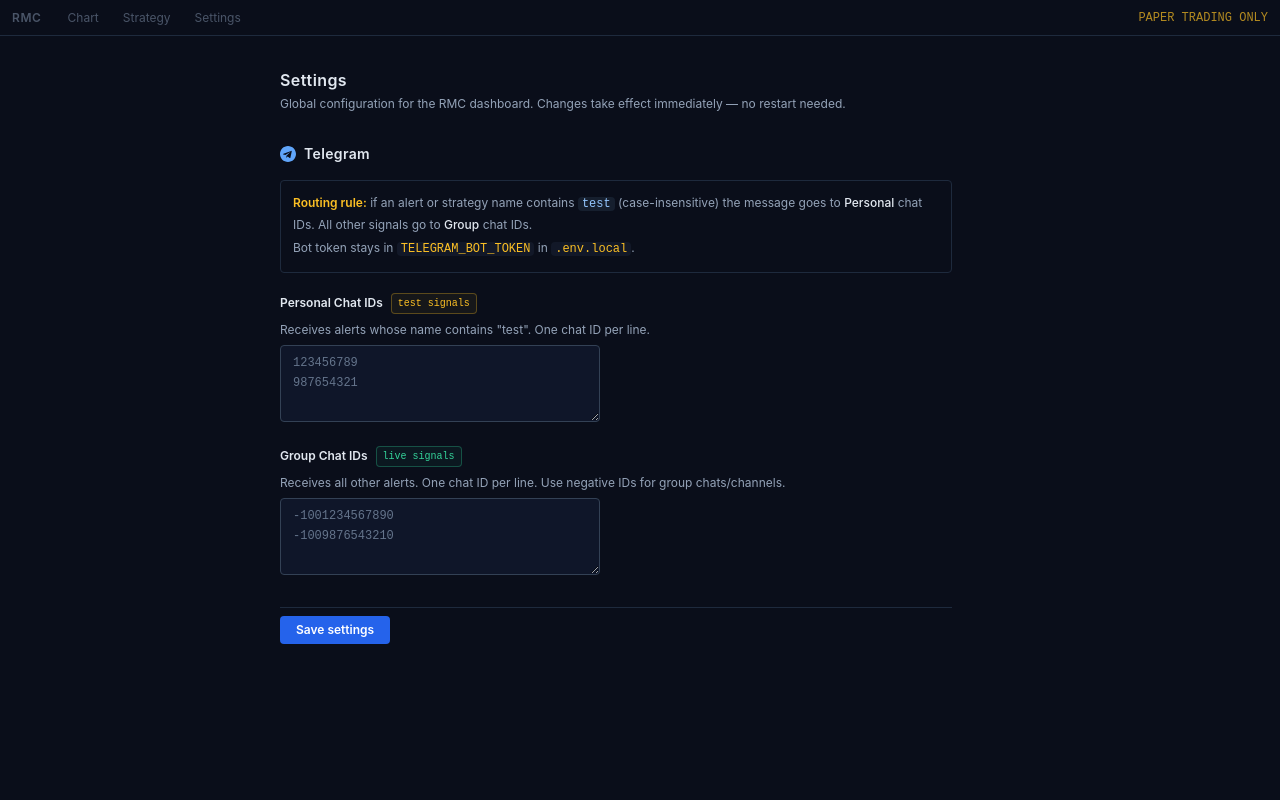
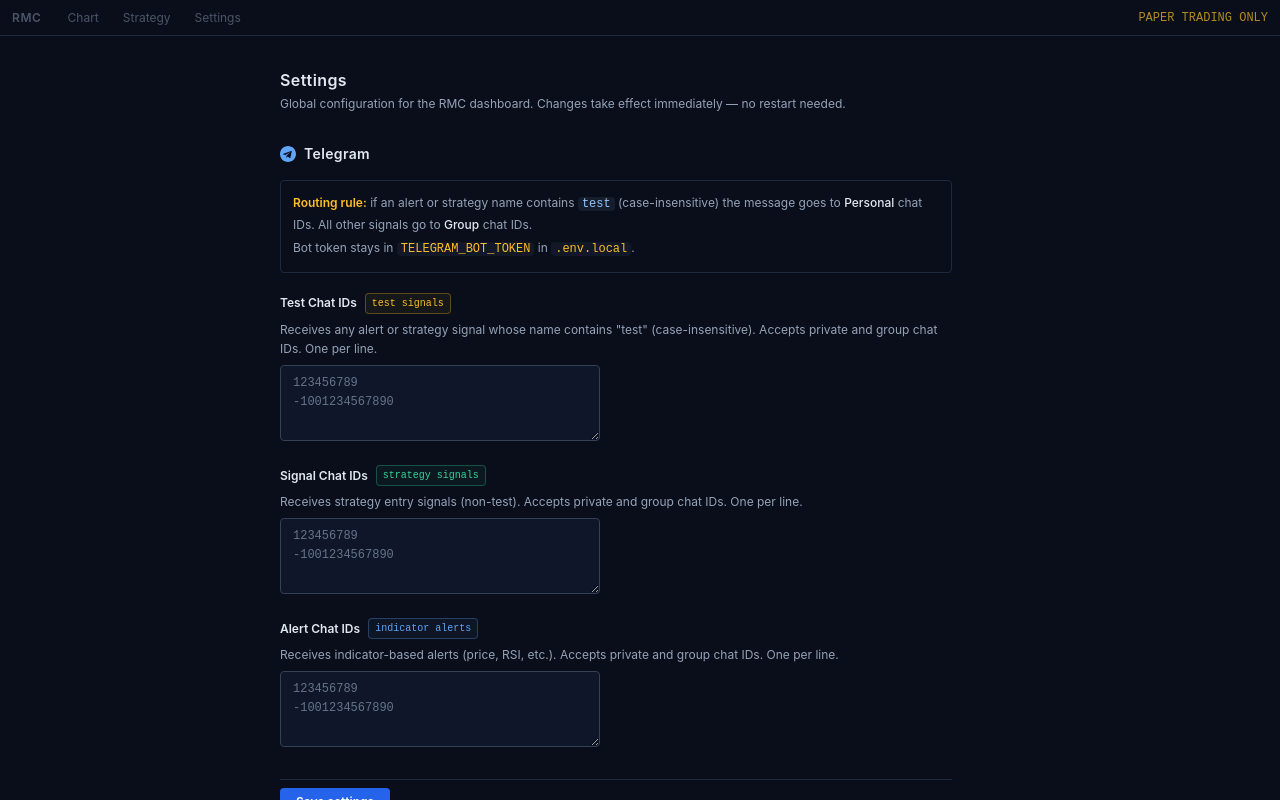
Before and after one commit to thienkyo/RMC_crypto_offical, a Next.js app: page /settings in a window 1280 px wide. Built offline with nearby package versions, Linux system fonts and the light colour scheme; no server answers; the database is empty.

Commit message:
feat: add telegram_alert_chat_id configuration and update UI with explanatory chart marker documentation

```diff
--- a/src/app/api/cron/check-alerts/route.ts
+++ b/src/app/api/cron/check-alerts/route.ts
@@ -56,7 +56,7 @@ async function runCheckAlerts(): Promise<Response> {
       console.error('[cron:check-alerts] Failed to log alert history:', err);
     }
 
-    const telegramResult = await sendTelegramAlert(evalResult.message, evalResult.rule.name);
+    const telegramResult = await sendTelegramAlert(evalResult.message, evalResult.rule.name, 'alert');
     if (telegramResult.ok) {
       if (historyEntry) {
         await markAlertDelivered(historyEntry.id).catch((err) =>
--- a/src/app/api/settings/route.ts
+++ b/src/app/api/settings/route.ts
@@ -5,6 +5,7 @@ import { db } from '@/lib/db/client';
 const ALLOWED_KEYS = [
   'telegram_personal_chat_id',
   'telegram_group_chat_id',
+  'telegram_alert_chat_id',
 ] as const;
 
 export type SettingKey = (typeof ALLOWED_KEYS)[number];
@@ -13,6 +14,7 @@ export type SettingKey = (typeof ALLOWED_KEYS)[number];
 export interface AppSettings {
   telegram_personal_chat_id: string | null;
   telegram_group_chat_id:    string | null;
+  telegram_alert_chat_id:    string | null;
 }
 
 // ── GET /api/settings ─────────────────────────────────────────────────────────
@@ -30,6 +32,7 @@ export async function GET() {
     const settings: AppSettings = {
       telegram_personal_chat_id: map['telegram_personal_chat_id'] ?? null,
       telegram_group_chat_id:    map['telegram_group_chat_id']    ?? null,
+      telegram_alert_chat_id:    map['telegram_alert_chat_id']    ?? null,
     };
 
     return NextResponse.json(settings);
--- a/src/components/settings/SettingsForm.tsx
+++ b/src/components/settings/SettingsForm.tsx
@@ -16,13 +16,15 @@ type SaveState = 'idle' | 'saving' | 'saved' | 'error';
 export function SettingsForm({ initial }: Props) {
   const [personalIds, setPersonalIds] = useState(initial.telegram_personal_chat_id ?? '');
   const [groupIds,    setGroupIds]    = useState(initial.telegram_group_chat_id    ?? '');
+  const [alertIds,    setAlertIds]    = useState(initial.telegram_alert_chat_id    ?? '');
   const [saveState,   setSaveState]   = useState<SaveState>('idle');
   const [errorMsg,    setErrorMsg]    = useState('');
   const [, startTransition]           = useTransition();
 
   const isDirty =
     personalIds !== (initial.telegram_personal_chat_id ?? '') ||
-    groupIds    !== (initial.telegram_group_chat_id    ?? '');
+    groupIds    !== (initial.telegram_group_chat_id    ?? '') ||
+    alertIds    !== (initial.telegram_alert_chat_id    ?? '');
 
   async function handleSave() {
     setSaveState('saving');
@@ -35,6 +37,7 @@ export function SettingsForm({ initial }: Props) {
         body: JSON.stringify({
           telegram_personal_chat_id: personalIds,
           telegram_group_chat_id:    groupIds,
+          telegram_alert_chat_id:    alertIds,
         }),
       });
 
@@ -84,26 +87,37 @@ export function SettingsForm({ initial }: Props) {
 
         <div className="flex flex-col gap-6">
 
-          {/* Personal chat IDs */}
+          {/* Test chat IDs */}
           <ChatIdField
-            label="Personal Chat IDs"
+            label="Test Chat IDs"
             badge="test signals"
             badgeColor="text-amber-400 border-amber-400/30 bg-amber-400/5"
-            hint='Receives alerts whose name contains "test". One chat ID per line.'
+            hint='Receives any alert or strategy signal whose name contains "test" (case-insensitive). Accepts private and group chat IDs. One per line.'
             value={personalIds}
             onChange={setPersonalIds}
-            placeholder={'123456789\n987654321'}
+            placeholder={'123456789\n-1001234567890'}
           />
 
-          {/* Group chat IDs */}
+          {/* Signal chat IDs */}
           <ChatIdField
-            label="Group Chat IDs"
-            badge="live signals"
+            label="Signal Chat IDs"
+            badge="strategy signals"
             badgeColor="text-emerald-400 border-emerald-400/30 bg-emerald-400/5"
-            hint="Receives all other alerts. One chat ID per line. Use negative IDs for group chats/channels."
+            hint="Receives strategy entry signals (non-test). Accepts private and group chat IDs. One per line."
             value={groupIds}
             onChange={setGroupIds}
-            placeholder={'-1001234567890\n-1009876543210'}
+            placeholder={'123456789\n-1001234567890'}
+          />
+
+          {/* Alert chat IDs */}
+          <ChatIdField
+            label="Alert Chat IDs"
+            badge="indicator alerts"
+            badgeColor="text-blue-400 border-blue-400/30 bg-blue-400/5"
+            hint="Receives indicator-based alerts (price, RSI, etc.). Accepts private and group chat IDs. One per line."
+            value={alertIds}
+            onChange={setAlertIds}
+            placeholder={'123456789\n-1001234567890'}
           />
 
         </div>
--- a/src/lib/alerts/telegram.ts
+++ b/src/lib/alerts/telegram.ts
@@ -37,42 +37,66 @@ export interface TelegramSendResult {
  *
  * Returns ok:true as long as at least one delivery succeeded. Never throws.
  */
+/**
+ * Send an HTML-mode message, routing to the appropriate chat IDs.
+ *
+ * Routing priority (highest first):
+ *   1. Name contains "test" (case-insensitive) → Test chat IDs
+ *   2. channel === 'alert'                     → Alert chat IDs
+ *   3. channel === 'signal' (default)          → Signal chat IDs
+ *
+ * Returns ok:true as long as at least one delivery succeeded. Never throws.
+ */
 export async function sendTelegramAlert(
   text:       string,
   targetName: string,
+  channel:    'signal' | 'alert' = 'signal',
 ): Promise<TelegramSendResult> {
   if (!BOT_TOKEN) {
     return { ok: false, error: 'TELEGRAM_BOT_TOKEN not set in .env.local' };
   }
 
   // ── Load chat IDs from DB ─────────────────────────────────────────────────
-  let personalIds: string[] = [];
-  let groupIds:    string[] = [];
+  let testIds:   string[] = [];
+  let signalIds: string[] = [];
+  let alertIds:  string[] = [];
   try {
     const { rows } = await db.query<{ key: string; value: string | null }>(
       `SELECT key, value FROM settings
-       WHERE key IN ('telegram_personal_chat_id', 'telegram_group_chat_id')`,
+       WHERE key IN ('telegram_personal_chat_id', 'telegram_group_chat_id', 'telegram_alert_chat_id')`,
     );
-    const map = Object.fromEntries(rows.map((r) => [r.key, r.value]));
-    personalIds = parseChatIds(map['telegram_personal_chat_id']);
-    groupIds    = parseChatIds(map['telegram_group_chat_id']);
+    const map  = Object.fromEntries(rows.map((r) => [r.key, r.value]));
+    testIds    = parseChatIds(map['telegram_personal_chat_id']);
+    signalIds  = parseChatIds(map['telegram_group_chat_id']);
+    alertIds   = parseChatIds(map['telegram_alert_chat_id']);
   } catch (err) {
     return { ok: false, error: `Failed to load chat IDs from DB: ${String(err)}` };
   }
 
-  // ── Route by name ─────────────────────────────────────────────────────────
-  const isTest  = isTestTarget(targetName);
-  const chatIds = isTest ? personalIds : groupIds;
-  const channel = isTest ? 'personal' : 'group';
+  // ── Route ─────────────────────────────────────────────────────────────────
+  const isTest = isTestTarget(targetName);
+  let chatIds: string[];
+  let channelLabel: string;
+
+  if (isTest) {
+    chatIds      = testIds;
+    channelLabel = 'test';
+  } else if (channel === 'alert') {
+    chatIds      = alertIds;
+    channelLabel = 'alert';
+  } else {
+    chatIds      = signalIds;
+    channelLabel = 'signal';
+  }
 
   if (chatIds.length === 0) {
-    const msg = `No ${channel} chat IDs configured — add them on the Settings page`;
+    const msg = `No ${channelLabel} chat IDs configured — add them on the Settings page`;
     console.warn(`[telegram] ${msg} (target: "${targetName}")`);
     return { ok: false, error: msg };
   }
 
   console.log(
-    `[telegram] "${targetName}" → ${channel} (${chatIds.length} chat(s), isTest=${isTest})`,
+    `[telegram] "${targetName}" → ${channelLabel} (${chatIds.length} chat(s), isTest=${isTest})`,
   );
 
   // ── Send in parallel ──────────────────────────────────────────────────────
```
Also changed, not shown: src/app/settings/page.tsx (+101 -1 lines).
